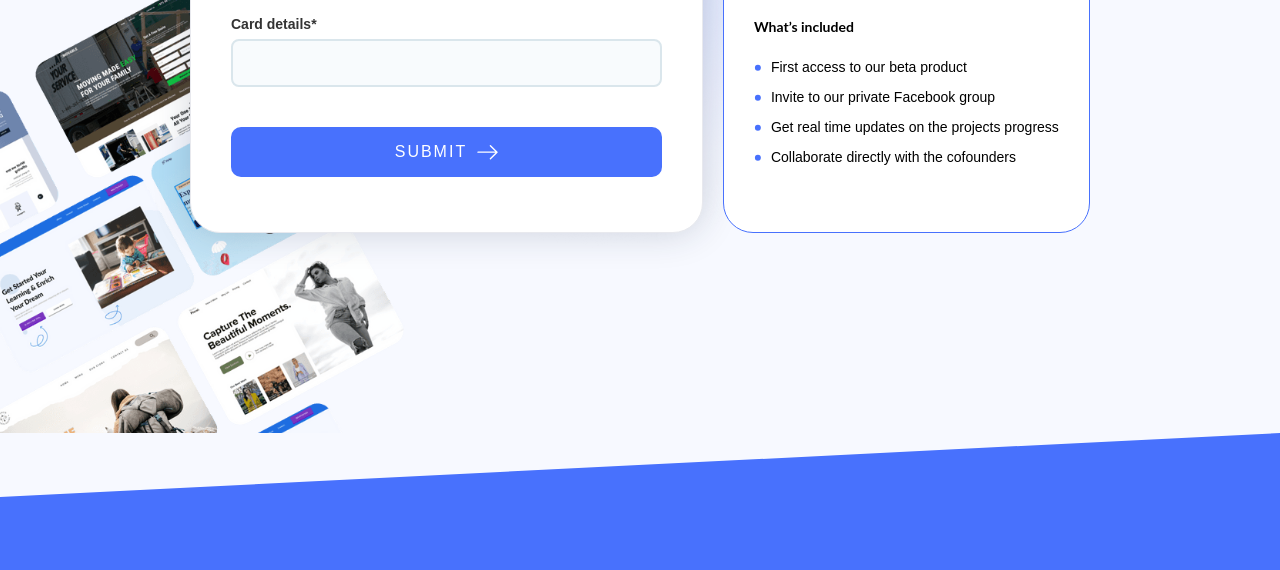
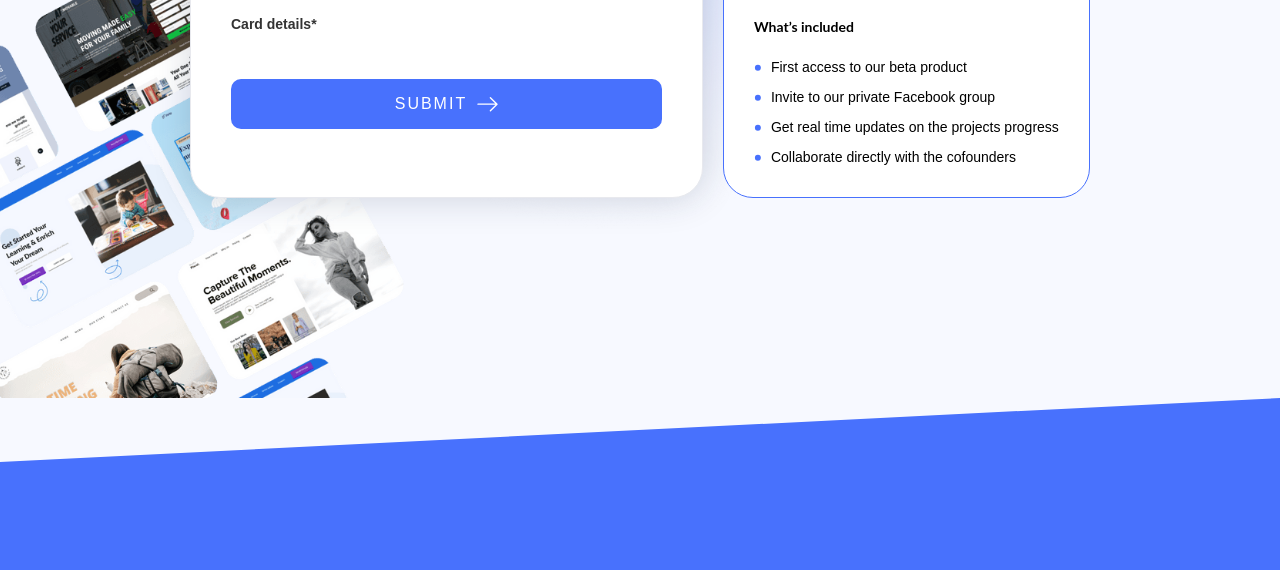
Before and after one commit to Neural-Leap-Ventures/Project-Designerr-Acquisition-UI, a website: page client/early-access.html in a window 1280 px wide. Shown: the part 530-1100 px from the top of the page. Drawn offline with nearby package versions, Linux system fonts and the light colour scheme; no server answers; a script that the page names is missing.

Commit message:
Removing a class

```diff
--- a/client/early-access.html
+++ b/client/early-access.html
@@ -102,7 +102,7 @@
                   class="form_popup-component">
                   <div class="form_text-input-wrap"><label for="name-3" class="form_text-popup">Card details*</label>
                     <div class="w-embed">
-                      <div class="form_input-popup w-input" id="card-element"></div>
+                      <div id="card-element"></div>
                     </div>
                   </div>
                   <div id="eventFive" class="duplicate-btn">
```
